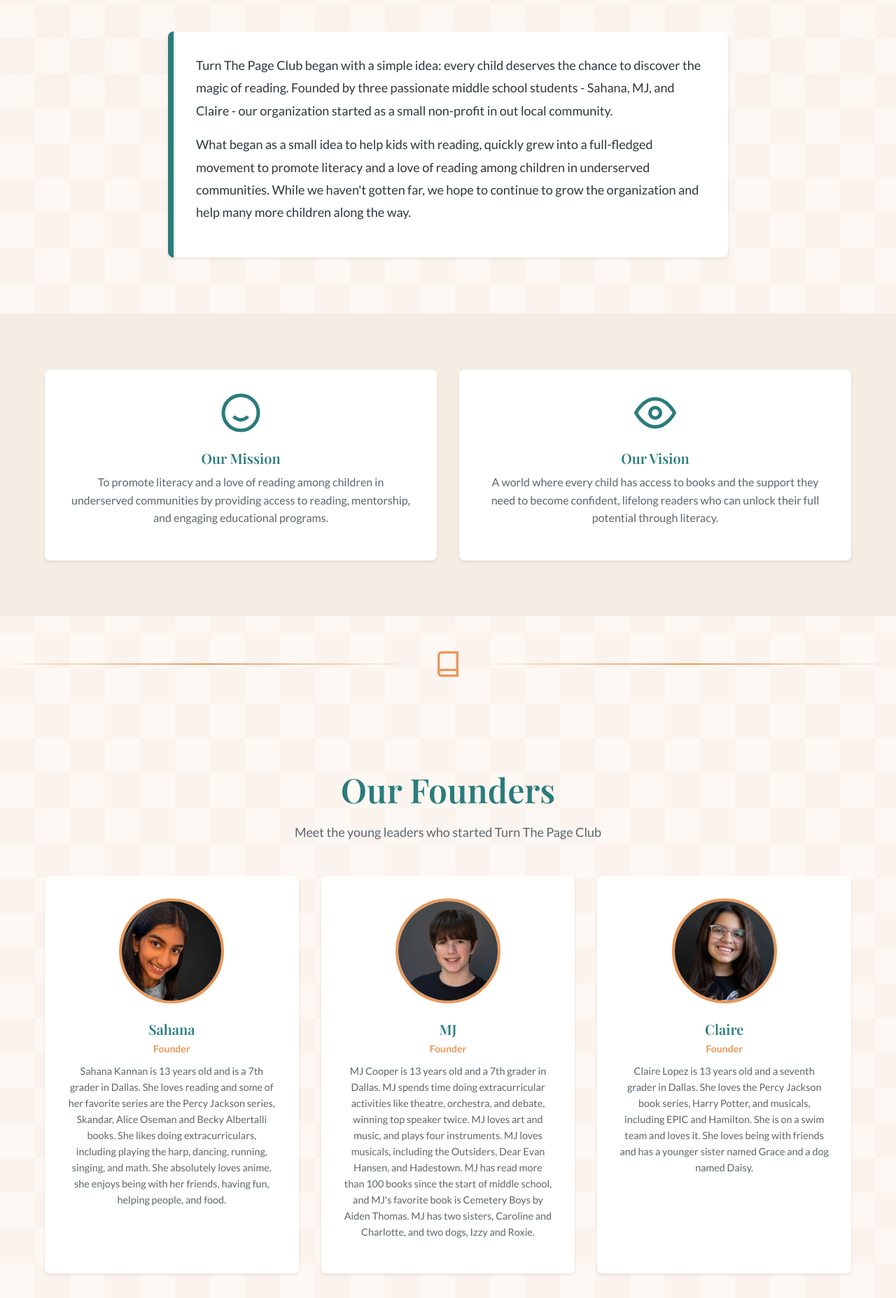
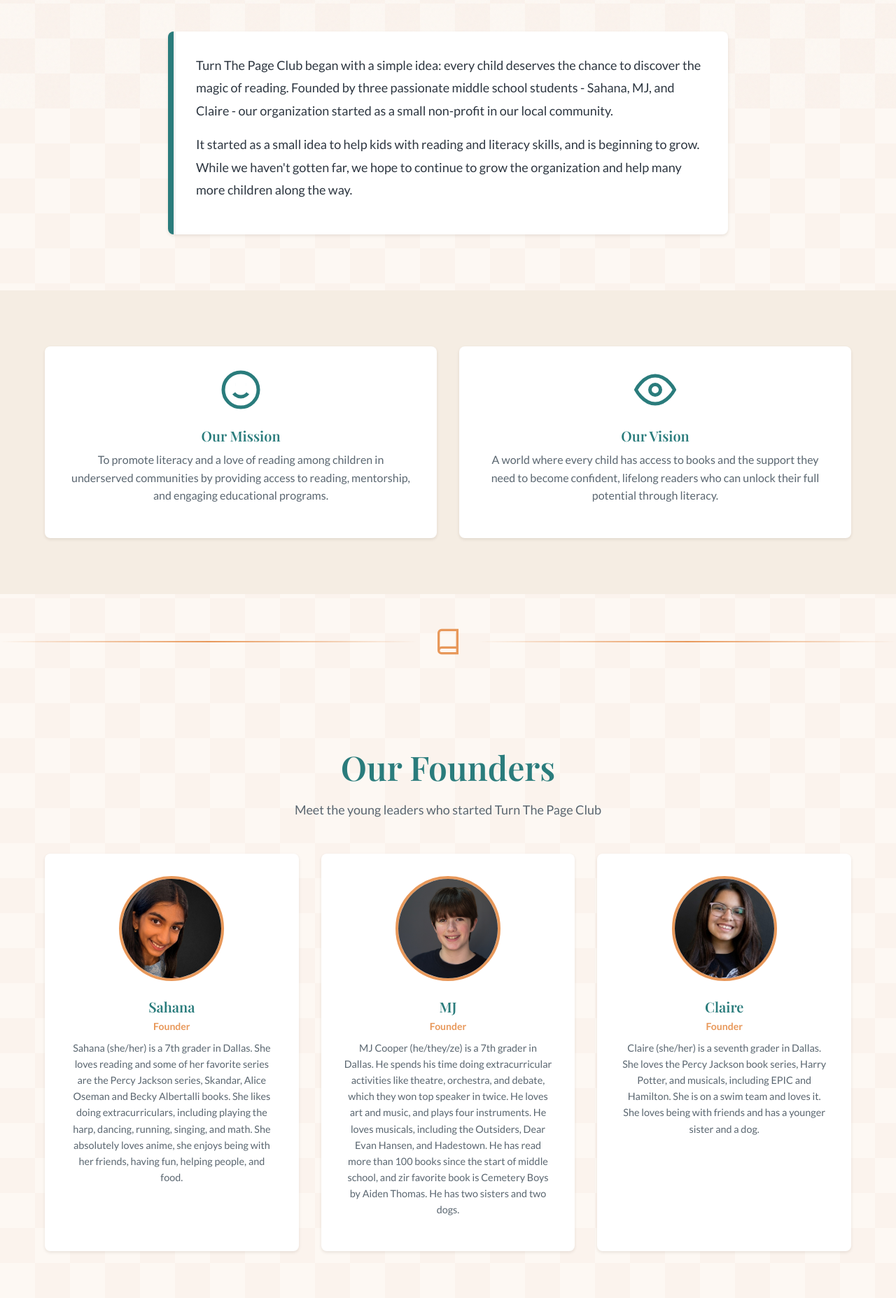
Before and after one commit to KannanRajan19/Turnthepage, a plain HTML site: page about.html in a window 1280 px wide. Shown: the part 645-2500 px from the top of the page at 70% size. Drawn offline with nearby package versions, Linux system fonts and the light colour scheme.

Commit message:
Fix MJ card HTML, update bios, and refine programs events list
Co-Authored-By: Claude Opus 4.6 <noreply@anthropic.com>

```diff
--- a/about.html
+++ b/about.html
@@ -82,11 +82,10 @@
                 <div class="card card-book animate-on-scroll" style="max-width: 800px; margin: 0 auto;">
                     <div class="card-content" style="padding: 2rem;">
                         <p style="font-size: 1.125rem; line-height: 1.8;">
-                            Turn The Page Club began with a simple idea: every child deserves the chance to discover the magic of reading. Founded by three passionate middle school students - Sahana, MJ, and Claire - our organization started as a small non-profit in out local community.
+                            Turn The Page Club began with a simple idea: every child deserves the chance to discover the magic of reading. Founded by three passionate middle school students - Sahana, MJ, and Claire - our organization started as a small non-profit in our local community.
                         </p>
                         <p style="font-size: 1.125rem; line-height: 1.8; margin-top: 1rem;">
-                            What began as a small idea to help kids with reading, quickly grew into a full-fledged movement to promote literacy and a love of reading among children in underserved communities. While we haven't gotten far, we hope to continue to grow the organization and help many more children along the way.
-                        </p>
+                            It started as a small idea to help kids with reading and literacy skills, and is beginning to grow. While we haven't gotten far, we hope to continue to grow the organization and help many more children along the way.</p>
                     </div>
                 </div>
             </div>
@@ -140,21 +139,23 @@
                         <img src="images/Sahana.jpeg?v=2" alt="Sahana - Founder" class="team-photo">
                         <h4>Sahana</h4>
                         <p class="team-role">Founder</p>
-                        <p class="team-bio">Sahana Kannan is 13 years old and is a 7th grader in Dallas. She loves reading and some of her favorite series are the Percy Jackson series, Skandar, Alice Oseman and Becky Albertalli books. She likes doing extracurriculars, including playing the harp, dancing, running, singing, and math. She absolutely loves anime, she enjoys being with her friends, having fun, helping people, and food.</p>
+                        <p class="team-bio">Sahana (she/her) is a 7th grader in Dallas. She loves reading and some of her favorite series are the Percy Jackson series, Skandar, Alice Oseman and Becky Albertalli books. She likes doing extracurriculars, including playing the harp, dancing, running, singing, and math. She absolutely loves anime, she enjoys being with her friends, having fun, helping people, and food.</p>
                     </div>
 
                     <div class="team-card animate-on-scroll animate-fade-up">
                         <img src="images/MJ.jpeg" alt="MJ - Founder" class="team-photo">
                         <h4>MJ</h4>
                         <p class="team-role">Founder</p>
-                        <p class="team-bio">MJ Cooper is 13 years old and a 7th grader in Dallas. MJ spends time doing extracurricular activities like theatre, orchestra, and debate, winning top speaker twice. MJ loves art and music, and plays four instruments. MJ loves musicals, including the Outsiders, Dear Evan Hansen, and Hadestown. MJ has read more than 100 books since the start of middle school, and MJ's favorite book is Cemetery Boys by Aiden Thomas. MJ has two sisters, Caroline and Charlotte, and two dogs, Izzy and Roxie.</p>
+                        <p class="team-bio">MJ Cooper (he/they/ze) is a 7th grader in Dallas. He spends his time doing extracurricular activities like theatre, orchestra, and debate, which they won top speaker in twice. He loves art and music, and plays four instruments. He loves musicals, including the Outsiders, Dear Evan Hansen, and Hadestown. He has read more than 100
+
+books since the start of middle school, and zir favorite book is Cemetery Boys by Aiden Thomas. He has two sisters and two dogs.</p>
                     </div>
 
                     <div class="team-card animate-on-scroll animate-fade-up">
                         <img src="images/Claire.jpeg" alt="Claire - Founder" class="team-photo">
                         <h4>Claire</h4>
                         <p class="team-role">Founder</p>
-                        <p class="team-bio">Claire Lopez is 13 years old and a seventh grader in Dallas. She loves the Percy Jackson book series, Harry Potter, and musicals, including EPIC and Hamilton. She is on a swim team and loves it. She loves being with friends and has a younger sister named Grace and a dog named Daisy.</p>
+                        <p class="team-bio">Claire (she/her) is a seventh grader in Dallas. She loves the Percy Jackson book series, Harry Potter, and musicals, including EPIC and Hamilton. She is on a swim team and loves it. She loves being with friends and has a younger sister and a dog.</p>
                     </div>
                 </div>
             </div>
@@ -185,7 +186,7 @@
                         <div class="team-photo-placeholder" style="background: rgba(255,255,255,0.2);">
                            <img src="images/Ann.jpg.jpeg" alt="Ann's photo" style="width: 100%; height: 100%; object-fit: cover; border-radius: 50%;">
                         </div>
-                        <h4 style="color: var(--color-white);">Ann</h4>
+                        <h4 style="color: var(--color-white);">Anne</h4>
                         <p class="team-role" style="color: var(--color-accent);">Mentor & Advisor</p>
                         <p class="team-bio" style="color: rgba(255,255,255,0.8);">Anne Ross graduated from TCU with a BBA in supply chain and later from UTD with an MBA in product life cycle management. Anne has  worked in the logistics field for 18 years. Her life has been made better through reading for work and pleasure and she look forward to passing that same love of reading onto others!</p>
                     </div>
```
Also changed, not shown: programs.html (+1 -1 lines).
